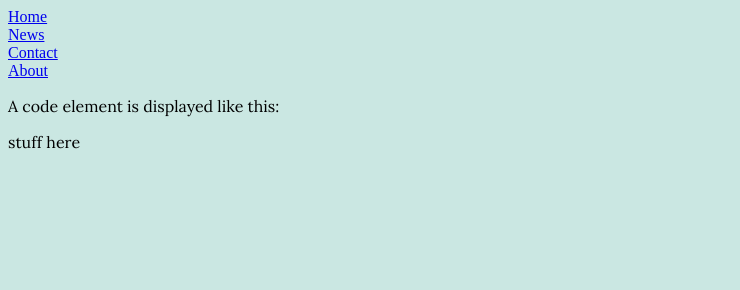
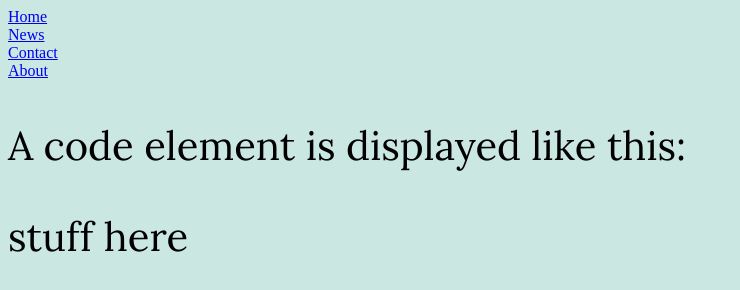
Before and after one commit to ektarana/hackhealth, a plain HTML site: page healthtogo.html in a window 1280 px wide. Shown: the whole page, without its empty margins (0-740 px from the left). Drawn offline with Linux system fonts and the light colour scheme.

Commit message:
old hackhealth code

```diff
--- a/hackhealthcss.css
+++ b/hackhealthcss.css
@@ -4,7 +4,9 @@ body{
 }
 
 p{
-font-family: 'Lora', serif;
+font-family: 'Lora';
+font-size: 40px
+
 /* #FCDCD0
 #CAE7E2
 #E8DAEB
--- a/healthtogo.html
+++ b/healthtogo.html
@@ -3,7 +3,7 @@
 <head>
 <title>Health to Go</title>
 <link rel="stylesheet" type="text/css" href="hackhealthcss.css">
-<link href="https://fonts.googleapis.com/css?family=Crimson+Text|Josefin+Sans|Lobster|Lora|Pacifico|Playfair+Display" rel="stylesheet">
+<link href="https://fonts.googleapis.com/css?family=Crimson+Text|Josefin+Sans|Josefin+Slab|Lobster|Lora|Pacifico|Playfair+Display" rel="stylesheet">
 </head>
 
 <body>
```
